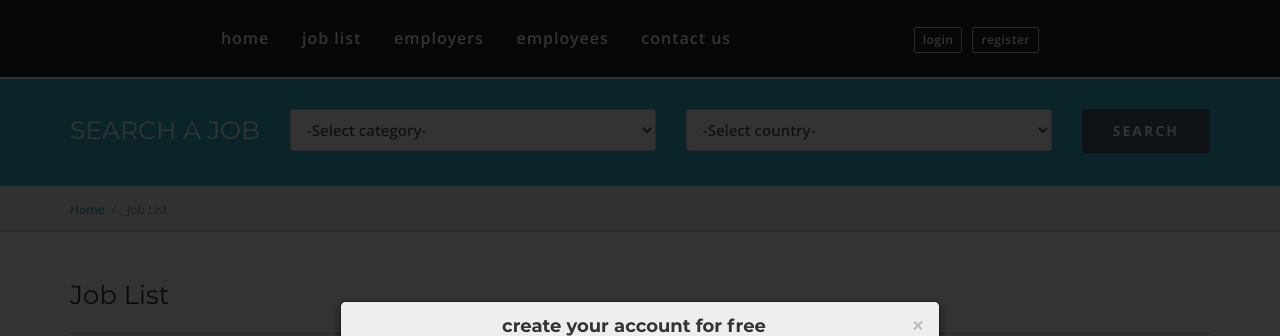
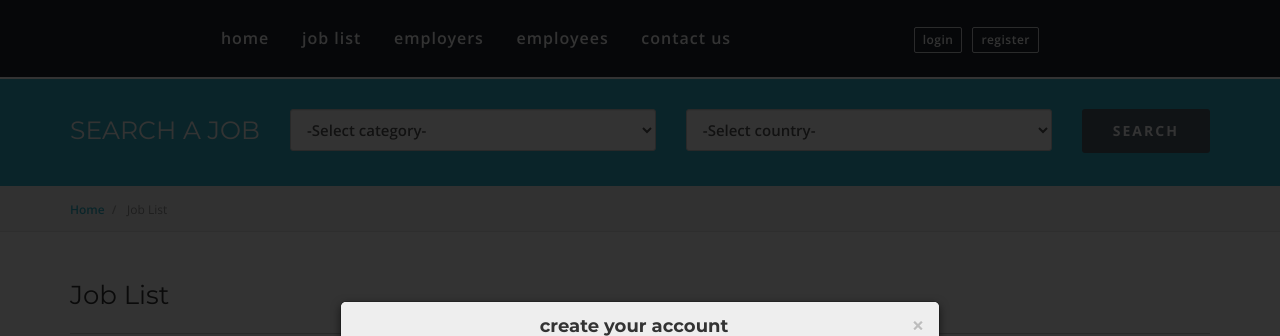
Before and after one commit to Afra-Jameela/Job-Portal, a PHP site: page /phpmail/job-list.php in a window 1280 px wide, after a click on "register". Shown: the top 336 px of the page. Run offline with PHP 8.4, Linux system fonts and the light colour scheme; data comes from the database, SQL or seed files in the repository; some web fonts are replaced.

Commit message:
first commit

```diff
--- a/System/job-list.php
+++ b/System/job-list.php
@@ -159,7 +159,7 @@ $title = "Job List";
 
 				<div class="modal-header">
 					<button type="button" class="close" data-dismiss="modal" aria-hidden="true">&times;</button>
-					<h4 class="modal-title text-center">Create your account for free</h4>
+					<h4 class="modal-title text-center">Create your account</h4>
 				</div>
 
 				<div class="modal-body">
```
